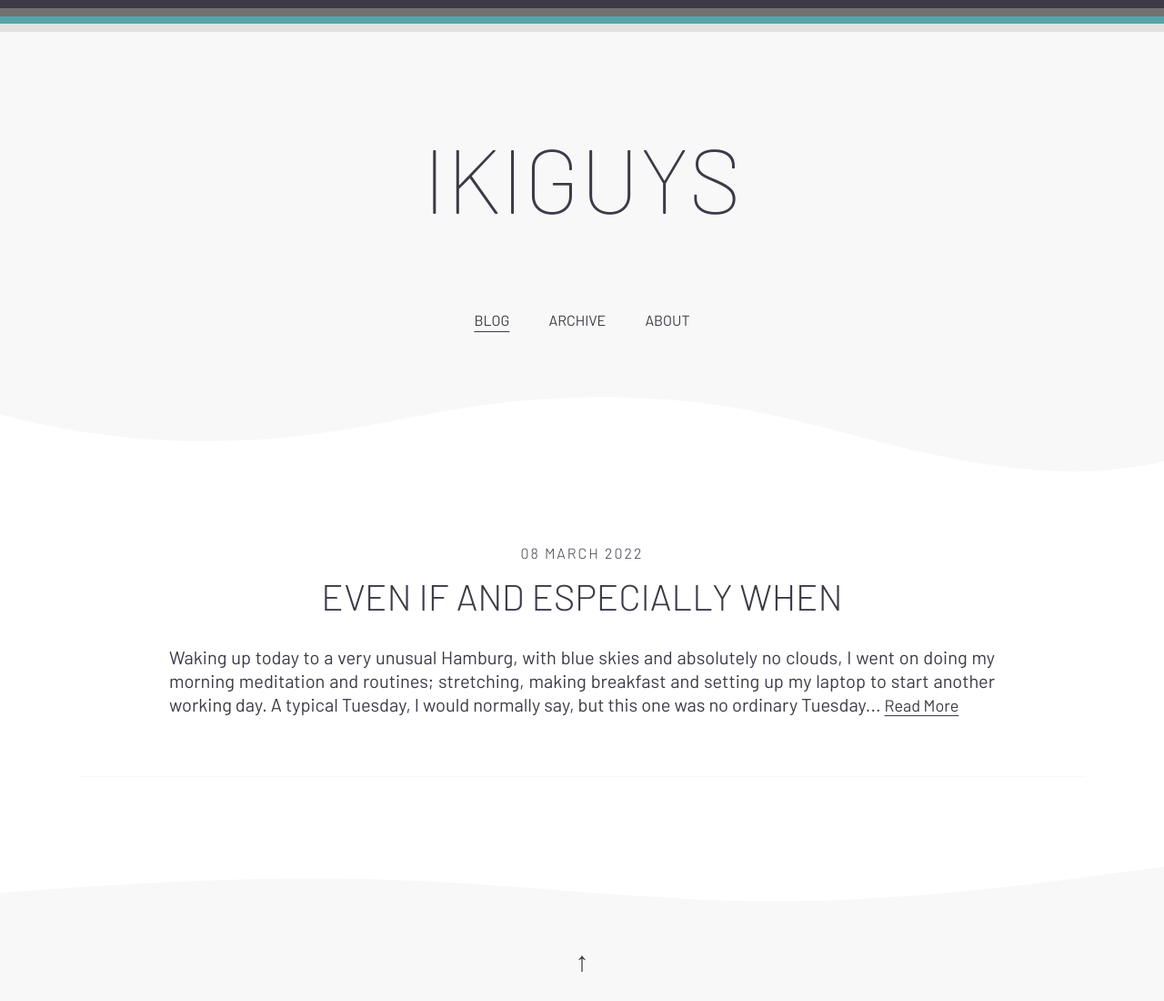
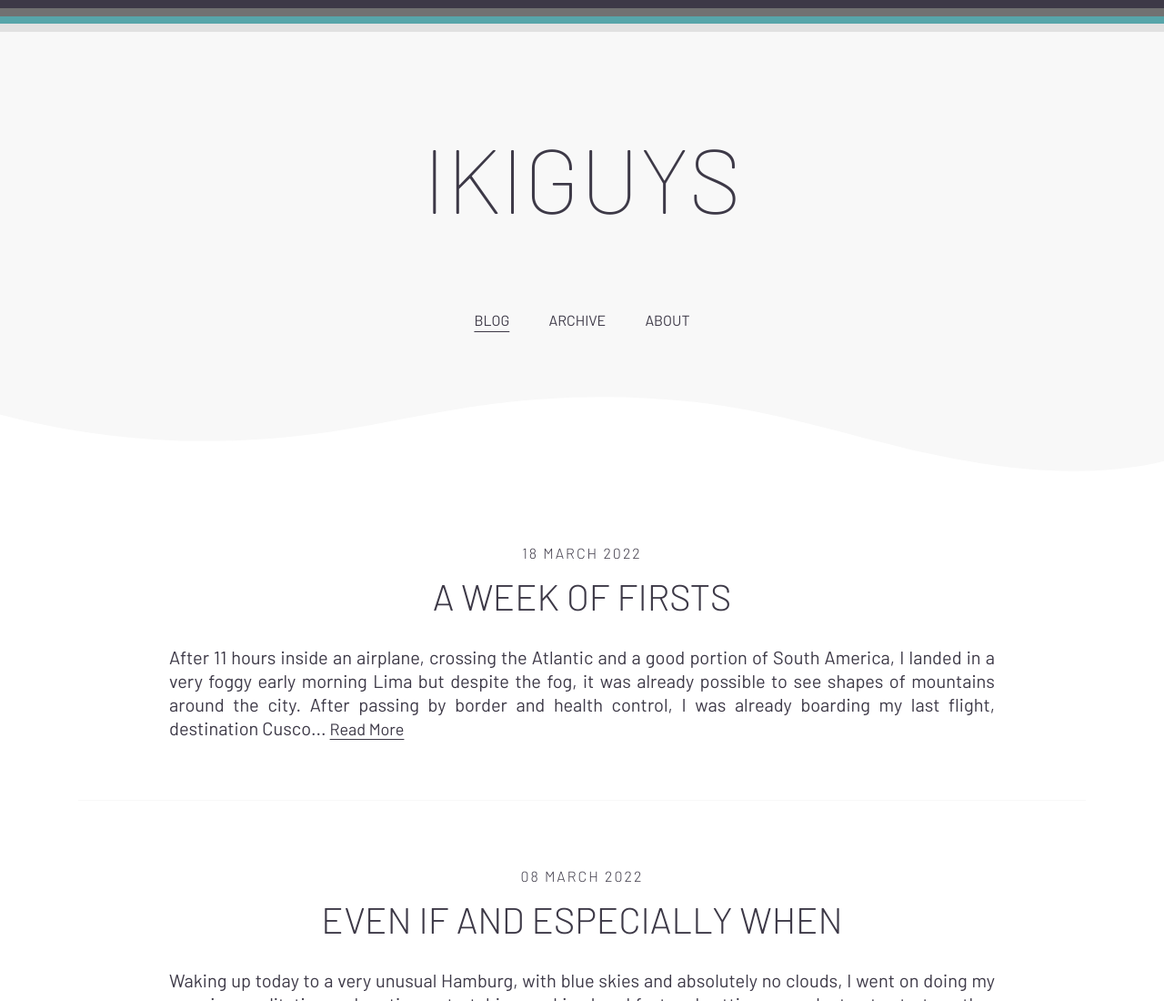
Before and after one commit to AIiendroid/ikiguys.github.io, a plain HTML site: page index.html in a window 1280 px wide. Shown: the top 1100 px of the page at 91% size. Drawn offline with Linux system fonts and the light colour scheme; files whose address does not match are found by name.

Commit message:
Update index.html

```diff
--- a/index.html
+++ b/index.html
@@ -48,6 +48,19 @@
     </div>
 
     <div class="wrapper">
+
+      <!-- Blog post -->
+      <article class="post">
+        <h3 class="post__date">18 March 2022</h3>
+        <h1 class="post__title"><a href="/archive/2022/a-week-of-firsts/">A week of firsts</a></h1>
+        <div class="post__content">
+          <p>
+            After 11 hours inside an airplane, crossing the Atlantic and a good portion of South America, I landed in a very foggy early morning Lima but despite the fog, it was already possible to see shapes of mountains around the city. After passing by border and health control, I was already boarding my last flight, destination Cusco...
+            <a class="readmore" href="/archive/2022/a-week-of-firsts/">Read More</a>
+          </p>
+        </div>
+      </article>
+
       <!-- Blog post -->
       <article class="post">
         <h3 class="post__date">08 March 2022</h3>
```
